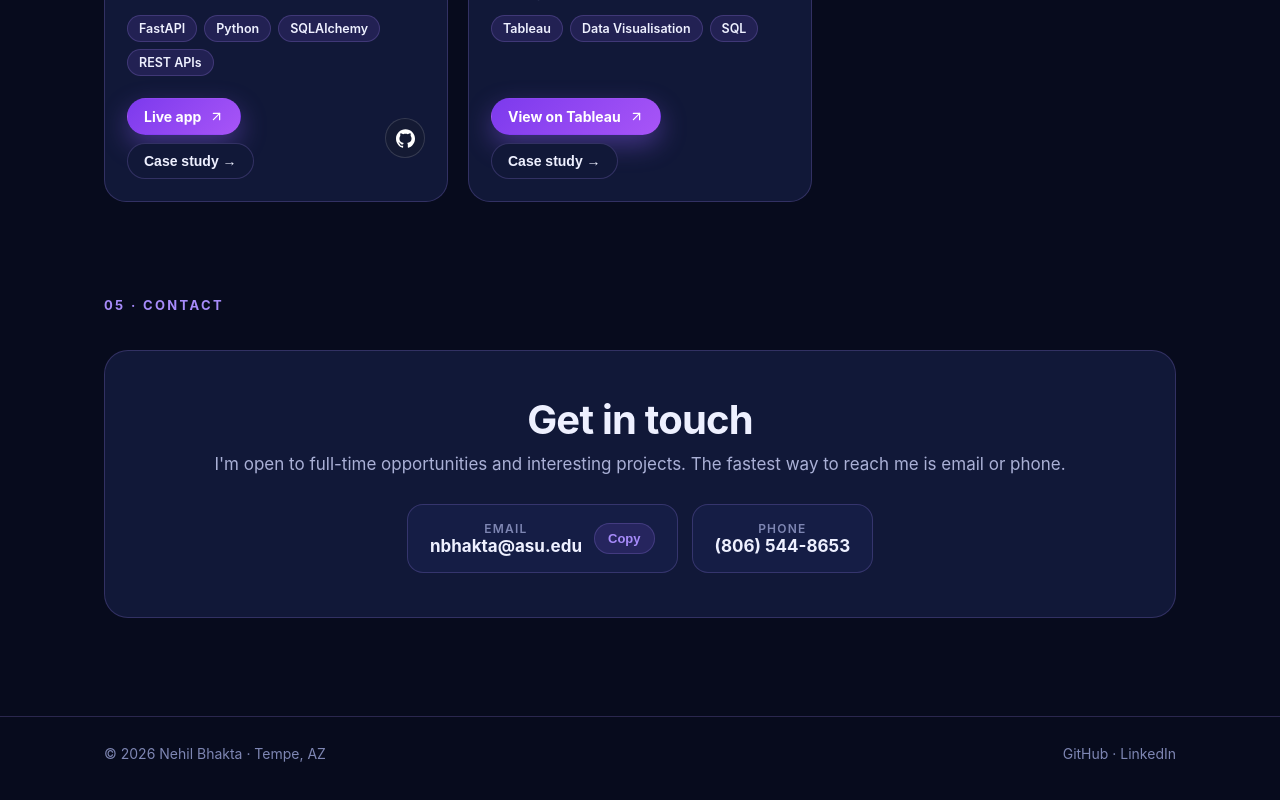
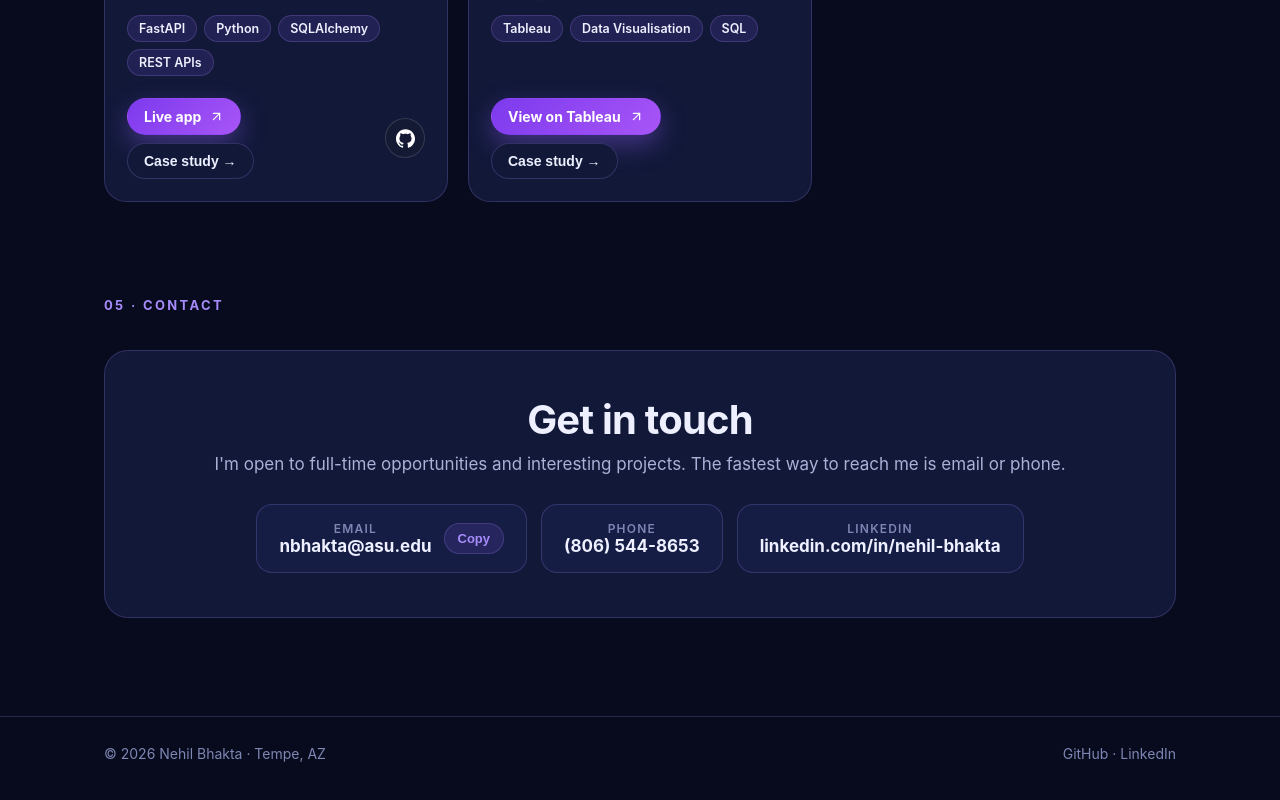
Before and after one commit to nehilbhakta/portfolio, a Next.js app: page / in a window 1280 px wide. Shown: the part 5188-5988 px from the top of the page. Built offline with nearby package versions, Linux system fonts and the light colour scheme.

Commit message:
Round 5: add LinkedIn to Get in touch

```diff
--- a/app/page.tsx
+++ b/app/page.tsx
@@ -1051,6 +1051,18 @@ export default function Home() {
                     <a href="tel:+18065448653">(806) 544-8653</a>
                   </div>
                 </div>
+                <div className="contact-item">
+                  <div>
+                    <small>LinkedIn</small>
+                    <a
+                      href="https://www.linkedin.com/in/nehil-bhakta"
+                      target="_blank"
+                      rel="noreferrer"
+                    >
+                      linkedin.com/in/nehil-bhakta
+                    </a>
+                  </div>
+                </div>
               </div>
             </div>
           </div>
```
